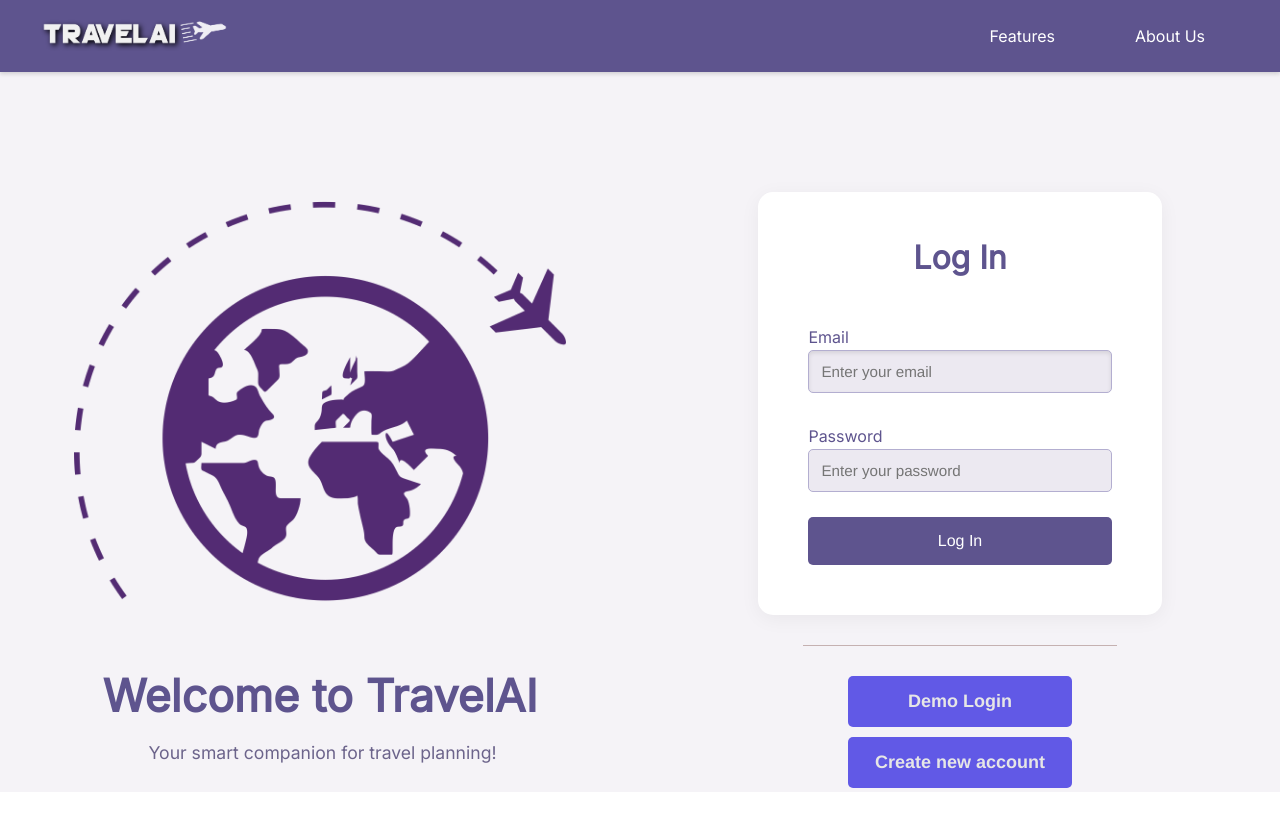
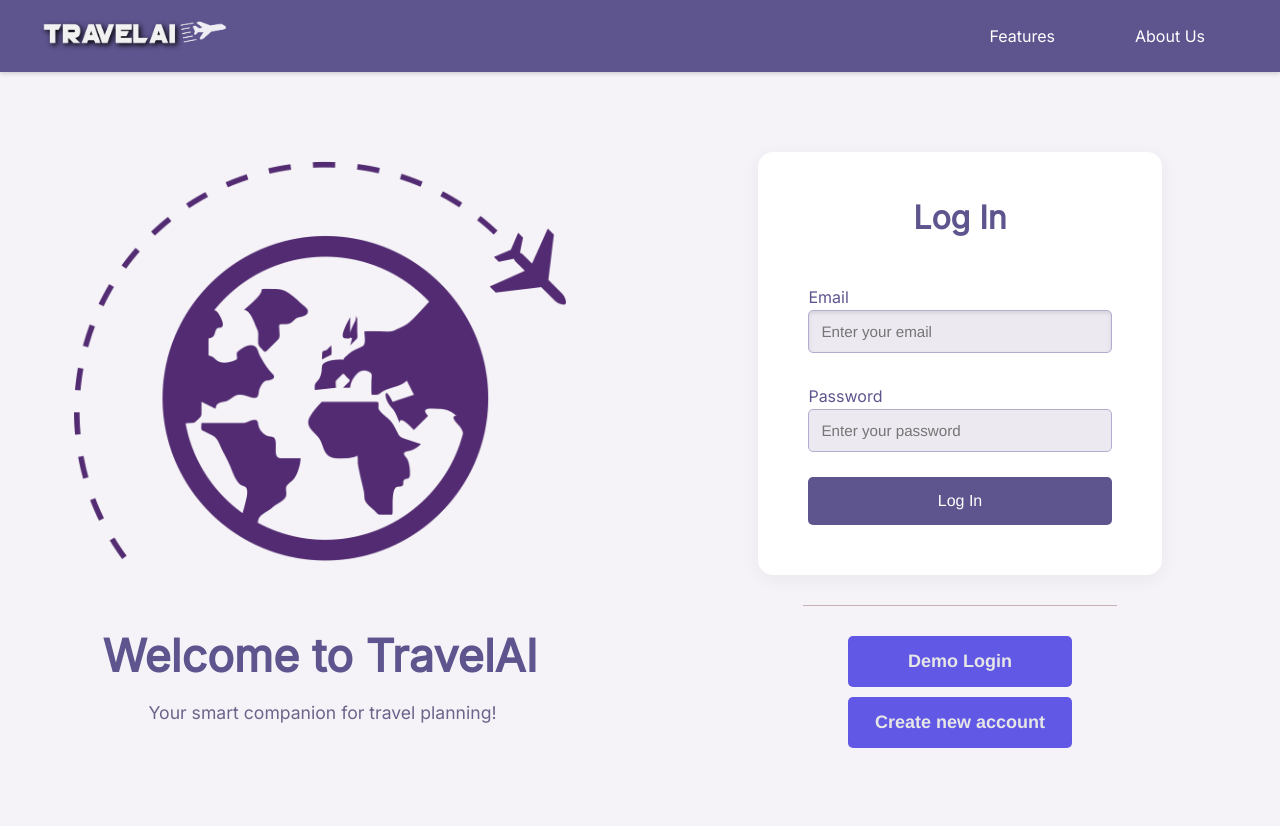
Before and after one commit to Almoe099/TravelAI, a React (Vite) app in the folder frontend/: page / in a window 1280 px wide. Built offline with nearby package versions, Linux system fonts and the light colour scheme; no server answers.

Commit message:
render changes

```diff
--- a/frontend/src/components/MainPage/MainPage.css
+++ b/frontend/src/components/MainPage/MainPage.css
@@ -3,9 +3,8 @@
     display: flex;
     justify-content: center;
     align-items: start; /* Align items to the start of the container */
-    height: calc(100vh - 80px); /* Adjust height to account for any headers/navbars */
+    height: 100%;
     width: 100vw;
-    padding-top: 40px; /* Add padding at the top to push content down slightly */
     padding-bottom: 40px; /* Add padding at the bottom for balance */
     background-color: #f5f3f7;
 }
@@ -16,6 +15,10 @@
     text-align: left;
     position: relative;
     text-align: center; /* Center align the content for a better visual hierarchy */
+}
+.main-page {
+    width: 100%;
+    height: 100%;
 }
 
 .info-image {
```
Also changed, not shown: 5 other files (tests, documents, lock files or other folders).
